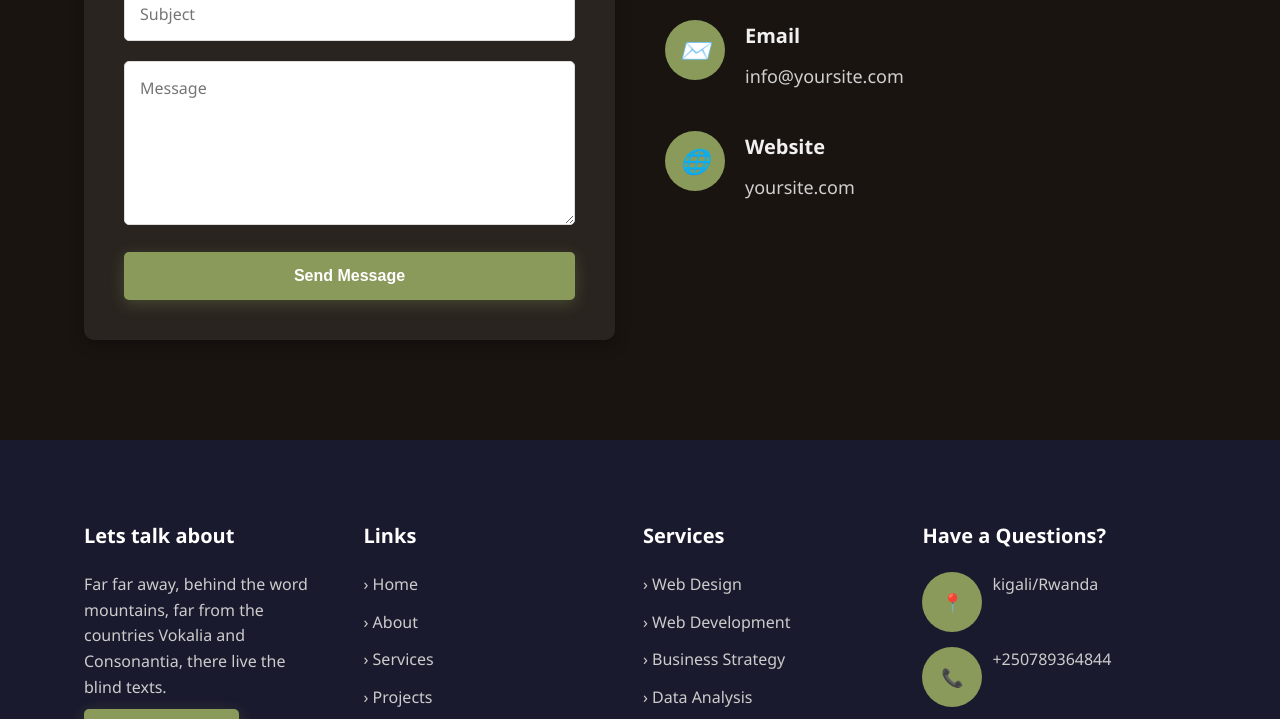
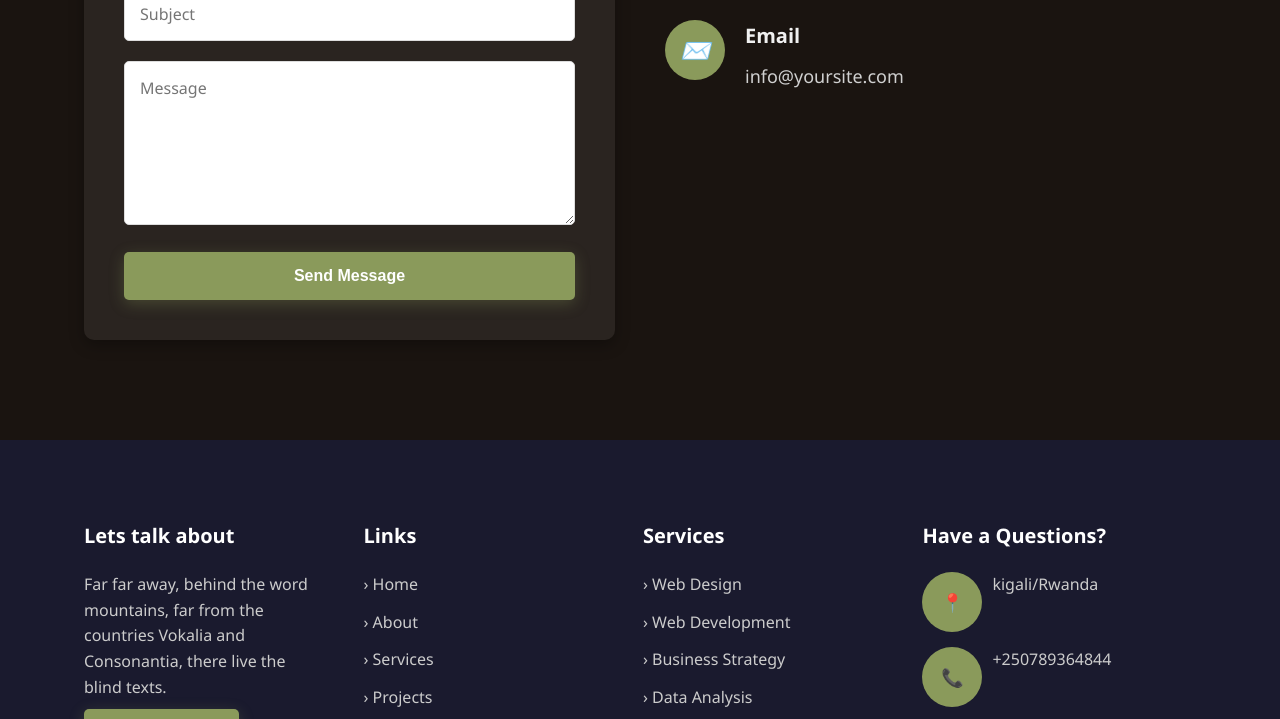
Before and after one commit to emmydush/Poltfolio, a plain HTML site: page index.html in a window 1280 px wide. Shown: the part 7680-8399 px from the top of the page. Drawn offline with Linux system fonts and the light colour scheme.

Commit message:
Remove website field from contact section

```diff
--- a/index.html
+++ b/index.html
@@ -512,15 +512,7 @@
                             <p>info@yoursite.com</p>
                         </div>
                     </div>
-                    <div class="contact-item">
-                        <div class="contact-icon">
-                            <i class="icon">🌐</i>
-                        </div>
-                        <div class="contact-details">
-                            <h3>Website</h3>
-                            <p>yoursite.com</p>
-                        </div>
-                    </div>
+
                 </div>
             </div>
         </div>
```
